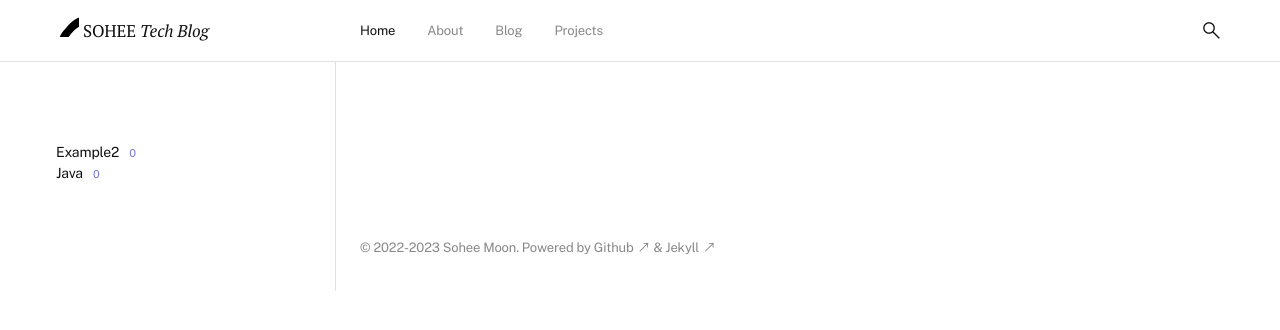
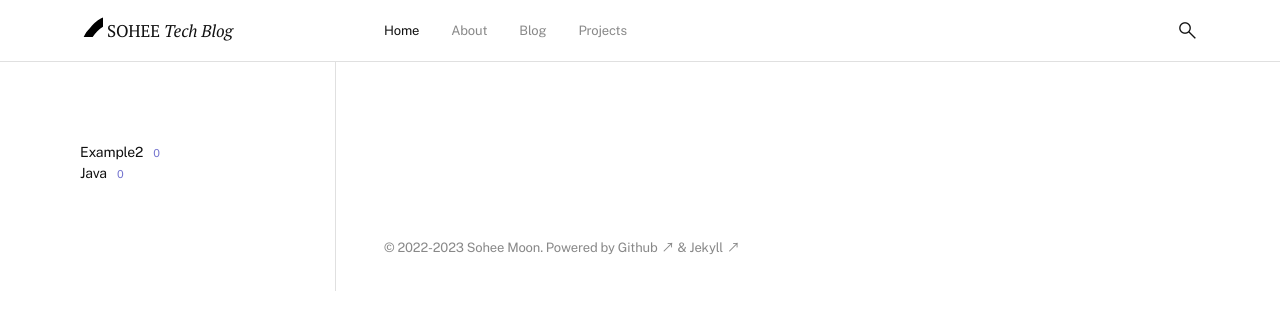
Before and after one commit to soheetech/soheetech.github.io, a Jekyll site: the page built from index.md, in a window 1280 px wide. Shown: the top 330 px of the page. Built offline with Jekyll 4.4.1, drawn with Linux system fonts in a browser that asks for light colours.

Commit message:
Update main.scss

```diff
--- a/assets/css/main.scss
+++ b/assets/css/main.scss
@@ -60,8 +60,8 @@
 }
 
 .col {
-  padding-left: var(--size-50);
-  padding-right: var(--size-50);
+  padding-left: var(--size-70);
+  padding-right: var(--size-70);
 }
 
 .col-1-12 { width: calc((100% / 12) * 1); }
```
